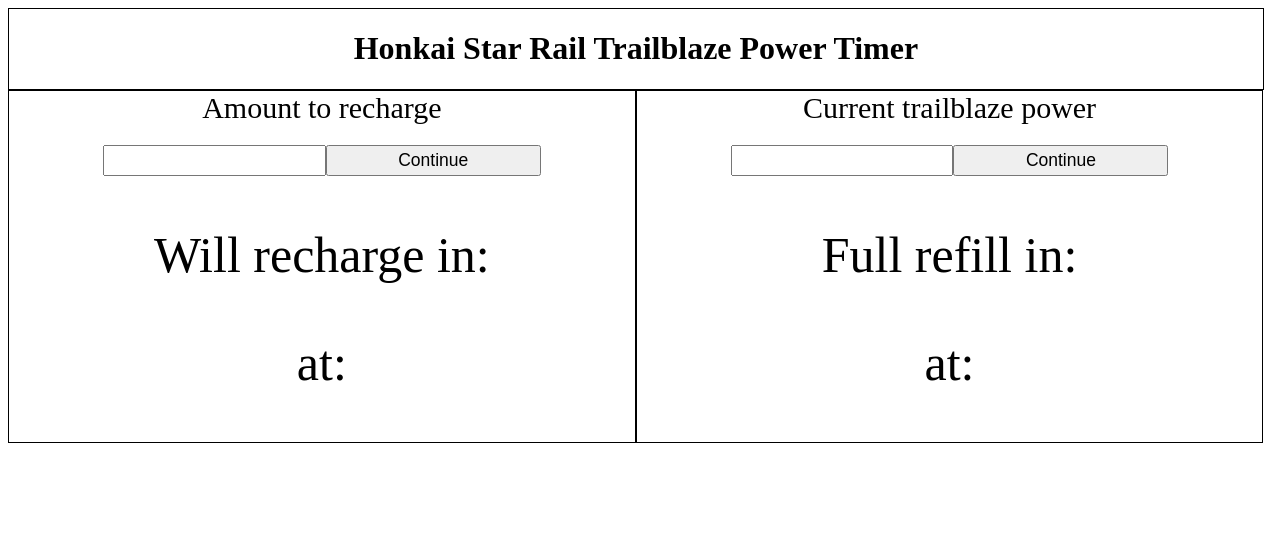
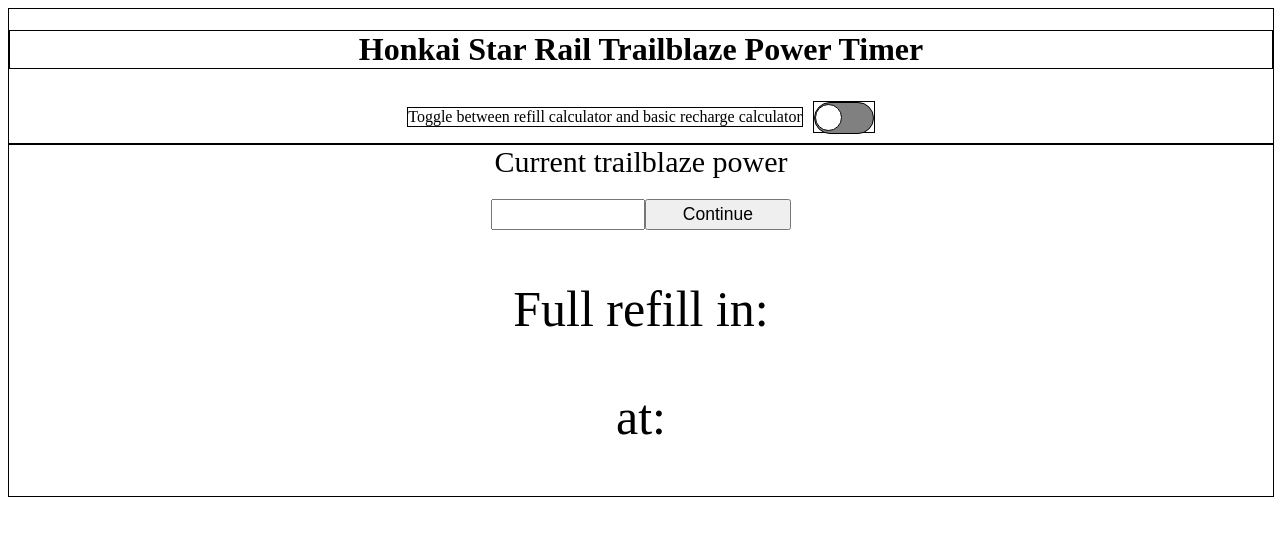
Before and after one commit to ValFran99/TbPowerTimer, a plain HTML site: page index.html in a window 1280 px wide. Drawn offline with nearby package versions, Linux system fonts and the light colour scheme.

Commit message:
feat: added toggle functionality

```diff
--- a/index.html
+++ b/index.html
@@ -12,8 +12,9 @@
 
   <script>
     $(document).ready(function(){
-      $("#input-tb").on("change", $(this), rechargeCalculation)
-      $("#input-full-recharge").on("change", $(this), rechargeCalculation)
+      $("#input-recharge").on("change", $(this), rechargeCalculation)
+      $("#input-refill").on("change", $(this), rechargeCalculation)
+      $(".toggle-container").on("click", toggleSwitch)
     })
   </script>
 
@@ -22,31 +23,37 @@
 </head>
 <body>
   <div class="title">
-    <h1>Honkai Star Rail Trailblaze Power Timer</h1>
+    <h1 id="title-text">Honkai Star Rail Trailblaze Power Timer</h1>
+    <p id="toggle-text">Toggle between refill calculator and basic recharge calculator</p>
+    <div class="toggle-container">
+      <div class="toggle-button">
+        <div class="inner-circle"></div>
+      </div>
+    </div>
   </div>
 
   <div id="recharge-calc" class="container">
-    <label for="input-tb" class="label-input">Amount to recharge</label>
+    <label for="input-recharge" class="label-input">Amount to recharge</label>
     <div class="input-container">
-      <input type="number" id="input-tb" onclick="this.select()" class="text-input">
+      <input type="number" id="input-recharge" onclick="this.select()" class="text-input">
       <input type="submit" value="Continue" class="submit-button">
     </div>
-    <p>Will recharge in: </p>
+    <p id="recharge-text">Will recharge in: </p>
     <p id="recharge-time"></p>
     <p>at:</p>
     <p id="recharge-date"></p>
   </div>
 
-  <div id="full-recharge-calc" class="container">
-    <label for="input-full-recharge" class="label-input">Current trailblaze power</label>
+  <div id="refill-calc" class="container">
+    <label for="input-refill" class="label-input">Current trailblaze power</label>
     <div class="input-container">
-      <input type="number" id="input-full-recharge" onclick="this.select()" class="text-input">
+      <input type="number" id="input-refill" onclick="this.select()" class="text-input">
       <input type="submit" value="Continue" class="submit-button">
     </div>
     <p>Full refill in: </p>
-    <p id="full-recharge-time"></p>
+    <p id="refill-time"></p>
     <p>at: </p>
-    <p id="full-recharge-date"></p>
+    <p id="refill-date"></p>
   </div>
 </body>
 </html>
--- a/index.js
+++ b/index.js
@@ -11,7 +11,10 @@
     return
   }
 
-  var inputTypeFlag = element.currentTarget.id == "input-tb"
+  var inputTypeFlag = element.currentTarget.id == "input-recharge"
+  if(inputTypeFlag){
+    document.getElementById("recharge-text").innerHTML = tbInput + " trailblaze power will recharge in: "
+  }
   clearInterval(inputTypeFlag ? RECHARGE_INTERVAL : FULL_RECHARGE_INTERVAL)
 
   var rechargeInSeconds = inputTypeFlag ? tbInput * TB_RECHARGE_IN_SEC : (MAX_TB - tbInput) * TB_RECHARGE_IN_SEC
@@ -56,3 +59,27 @@
   let countdownSecond = countdownString.slice(6, 8) + "s"
   return countdownHour + countdownMinute + countdownSecond
 }
+
+// for the toggle switch
+
+function toggleSwitch(){
+  var circle = document.getElementsByClassName("inner-circle")[0]
+  var toggleButton = document.getElementsByClassName("toggle-button")[0]
+  var toggleRecharge = document.getElementById("recharge-calc")
+  var toggleRefill = document.getElementById("refill-calc")
+  var leftPosition = circle.style.left
+
+  if(leftPosition == "29px"){
+    circle.style.left = "0px"
+    toggleButton.style.backgroundColor = "gray"
+    toggleRecharge.style.display = "none"
+    toggleRefill.style.display = "block"
+
+  } else{
+    circle.style.left = "29px"
+    toggleButton.style.backgroundColor = "blueviolet"
+    toggleRecharge.style.display = "block"
+    toggleRefill.style.display = "none"
+
+  }
+}
--- a/styles.css
+++ b/styles.css
@@ -1,6 +1,6 @@
 body{
   /* border: 1px solid black; */
-  display: flex;
+  display: block;
   flex-wrap: wrap;
   height: 100%;
 }
@@ -9,16 +9,14 @@
   border: 1px solid black;
 }
 
-.title{
-  height: 30%;
-  width: 99.2%;
-  text-align: center;
+#recharge-calc{
+  display: none;
 }
 
 .container{
   text-align: center;
   font-size: 50px;
-  width: 49.5%;
+  width: 100%;
   height: 100%;
 }
 
@@ -29,7 +27,7 @@
 }
 
 .input-container{
-  width: 70%;
+  width: 300px;
   height: fit-content;
   display: flex;
   flex-flow: row;
@@ -48,3 +46,52 @@
   height: 31px;
   font-size: 35%;
 }
+
+/* For the toggle button */
+
+.title{
+  display: flex;
+  height: 30%;
+  width: 100%;
+  text-align: center;
+  flex-wrap: wrap;
+  justify-content: center;
+}
+
+#toggle-text{
+  border: 1px solid black;
+  margin-right: 10px;
+}
+
+#title-text{
+  width: 100%;
+  align-items: center;
+  border: 1px solid black;
+}
+
+.toggle-container{
+  display: flex;
+  align-self: center;
+  width: 60px;
+  height: 30px;
+  cursor: pointer;
+  user-select: none;
+}
+
+.toggle-button{
+  width: 100%;
+  height: 100%;
+  border-radius: 20px 20px 20px 20px;
+  background-color: gray;
+}
+
+.inner-circle{
+  position: relative;
+  left: 0px;
+  top: 1px;
+  width: 25px;
+  height: 25px;
+  border-radius: 50%;
+  background-color: white;
+  transition: all .2s ease-in-out;
+}
```
Also changed, not shown: 1 other file.
